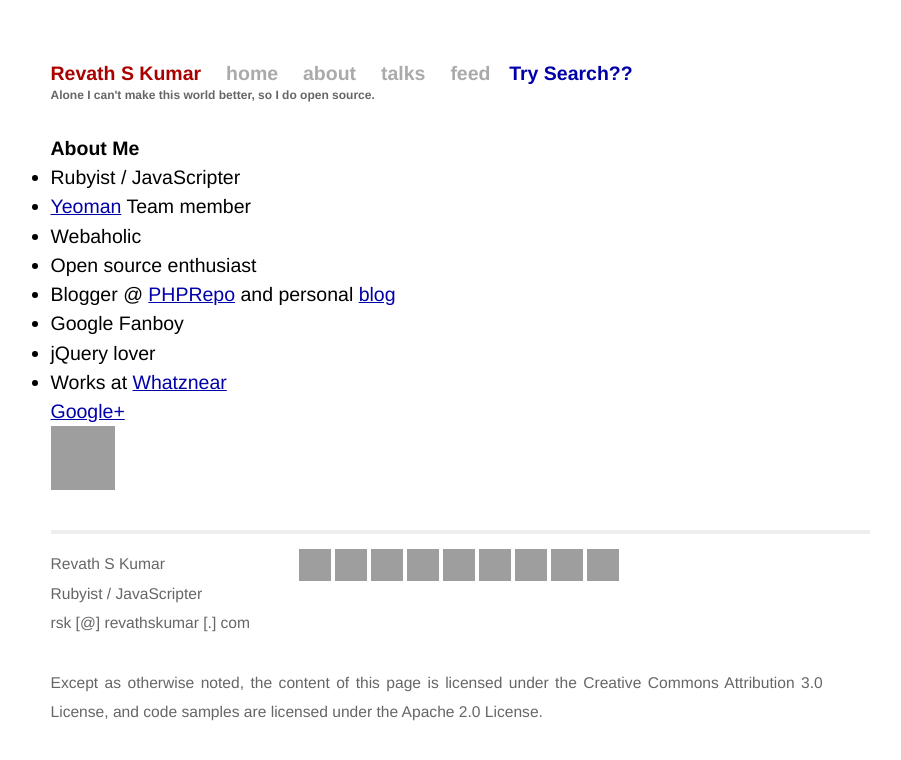
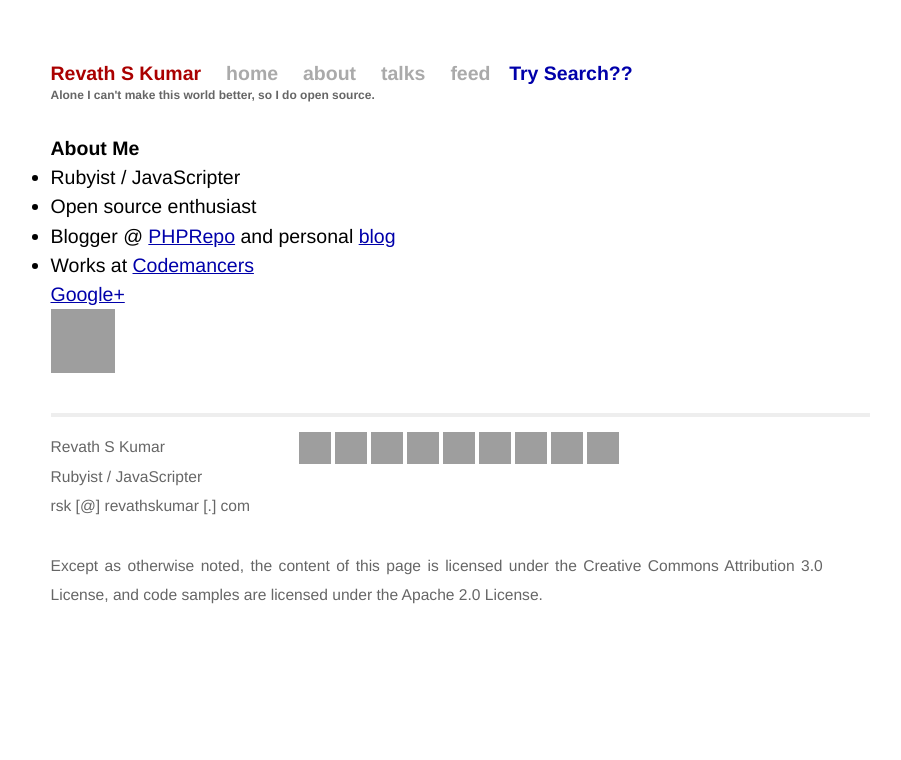
Before and after one commit to revathskumar/blog.revathskumar.com, a Jekyll site: the page built from p/about-me.md, in a window 1280 px wide, cut to the strip 0-959 px from the top of the page. Shown: the top 760 px of the strip, without its empty margins (180-1081 px from the left). Built offline with Jekyll 4.4.1, drawn with Linux system fonts in a browser that asks for light colours; grey boxes are pictures that could not be loaded.

Commit message:
Updating readme

```diff
--- a/p/about-me.md
+++ b/p/about-me.md
@@ -6,13 +6,9 @@ title: "About Me"
 # About Me
 
 * Rubyist / JavaScripter
-* [Yeoman](http://yeoman.io/) Team member
-* Webaholic
 * Open source enthusiast
 * Blogger @&nbsp;[PHPRepo](http://www.phprepo.in/) and personal&nbsp;[blog](http://blog.revathskumar.com/)
-* Google Fanboy
-* jQuery lover
-* Works at [Whatznear](http://whatznear.com/)
+* Works at [Codemancers](http://codemancers.com/)
 
 <div>
   <a href="https://plus.google.com/103137247923693864096/" rel='me'>Google+</a></div>
```
